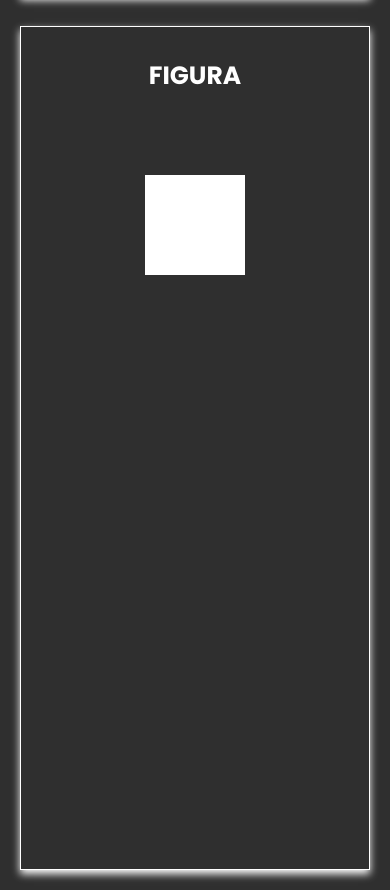
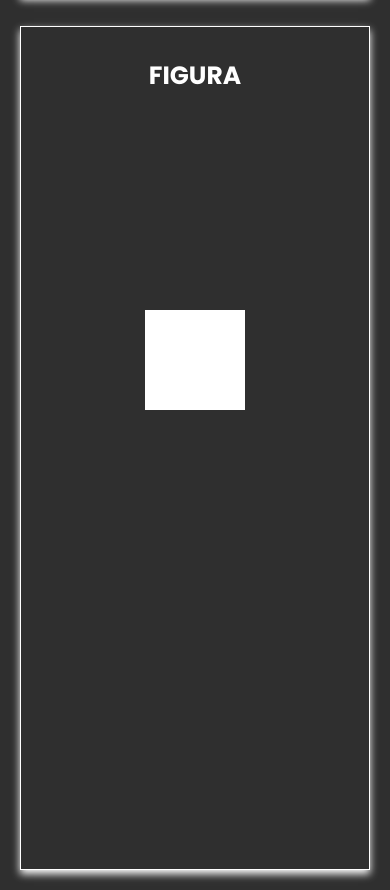
Before and after one commit to John-Alz/DOM, a plain HTML site: page index.html in a window 390 px wide. Shown: the part 868-1758 px from the top of the page. Drawn offline with Linux system fonts and the light colour scheme.

Commit message:
feat: figure

```diff
--- a/css/style.css
+++ b/css/style.css
@@ -186,7 +186,7 @@ button:hover {
      width: 250px;
      height: 250px;
      background: #FFFFFF;
-     margin: 80px auto;
+     margin: 0 auto;
 
 }
 
@@ -281,5 +281,12 @@ button:hover {
     scrollbar-width: thin;
 }
 
+.containerFigura {
+    display: flex;
+    align-items: center;
+    width: 100%;
+    height: 450px;
+}
+
 
   }
--- a/index.html
+++ b/index.html
@@ -57,7 +57,9 @@
         <div class="right">
             <h2 id="Titulo">FIGURA</h2>
 
-            <div id="Figura"> </div>
+            <div class="containerFigura">
+                <div id="Figura"> </div>
+            </div>
 
         </div>
 
```
